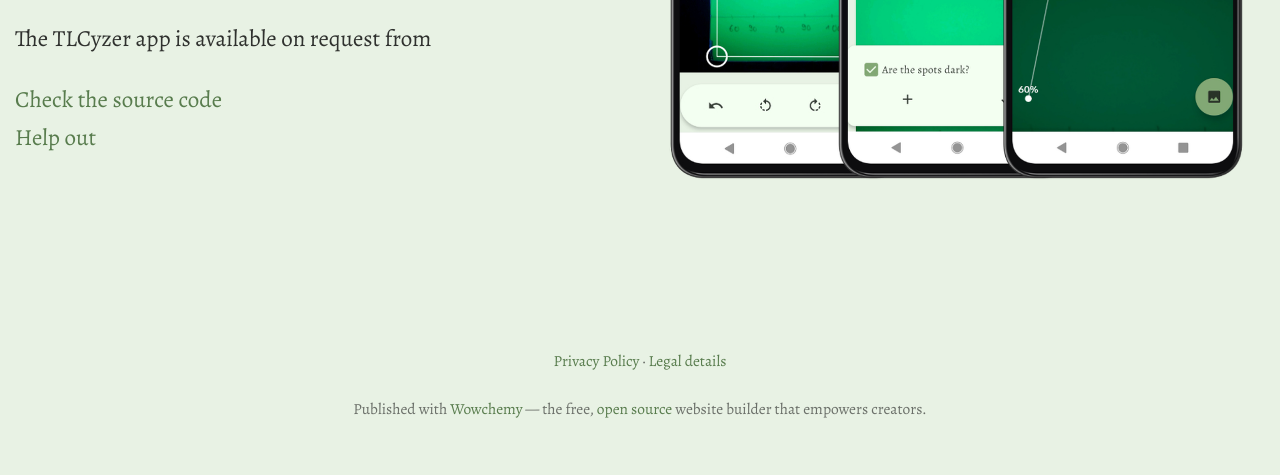
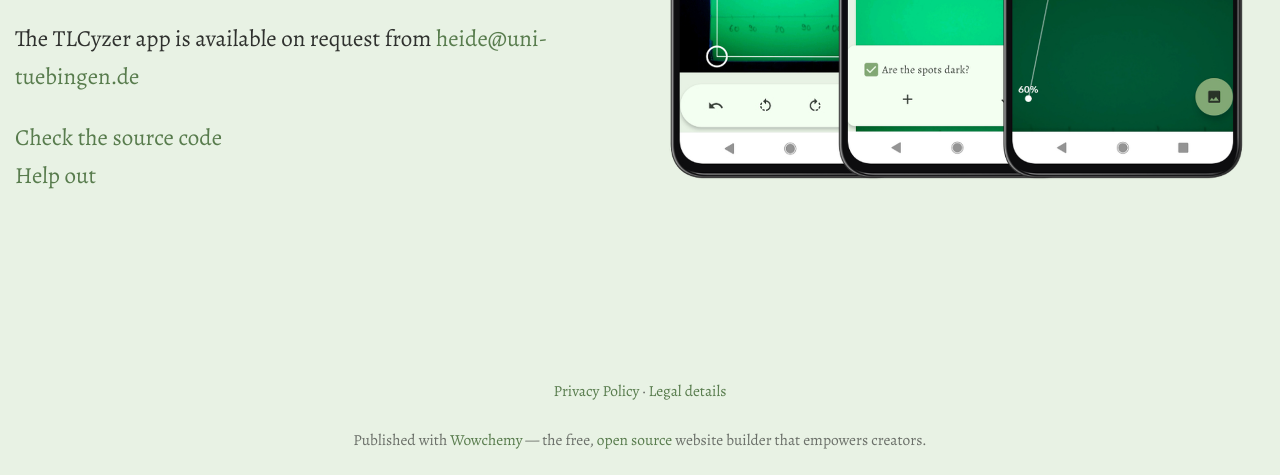
Before and after one commit to TLCyzer/TLCyzer.github.io, a plain HTML site: page index.html in a window 1280 px wide. Shown: the part 453-928 px from the top of the page. Before the commit the page ends 898 px from the top, so only its background shows below. Drawn offline with nearby package versions, Linux system fonts and the light colour scheme; files whose address does not match are found by name; a web font is replaced by a local one.

Commit message:
Update index.html

```diff
--- a/index.html
+++ b/index.html
@@ -561,7 +561,7 @@
 
 
     <p>
-      The TLCyzer app is available on request from <a href="mailto:heide@uni-tuebingen.de>heide@uni-tuebingen.de</a>
+      The TLCyzer app is available on request from <a href="mailto:heide@uni-tuebingen.de">heide@uni-tuebingen.de</a>
     </p>
 
 
```
